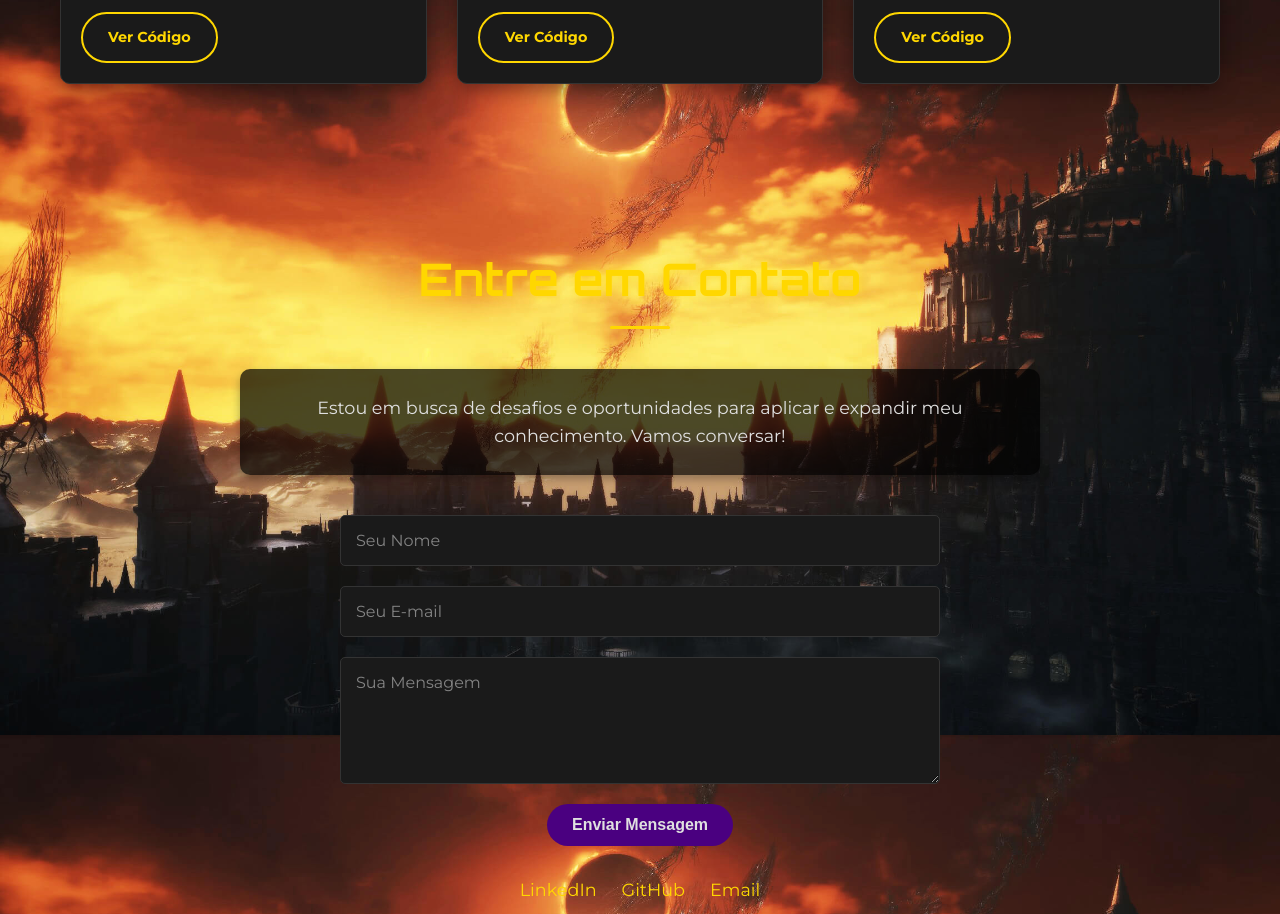
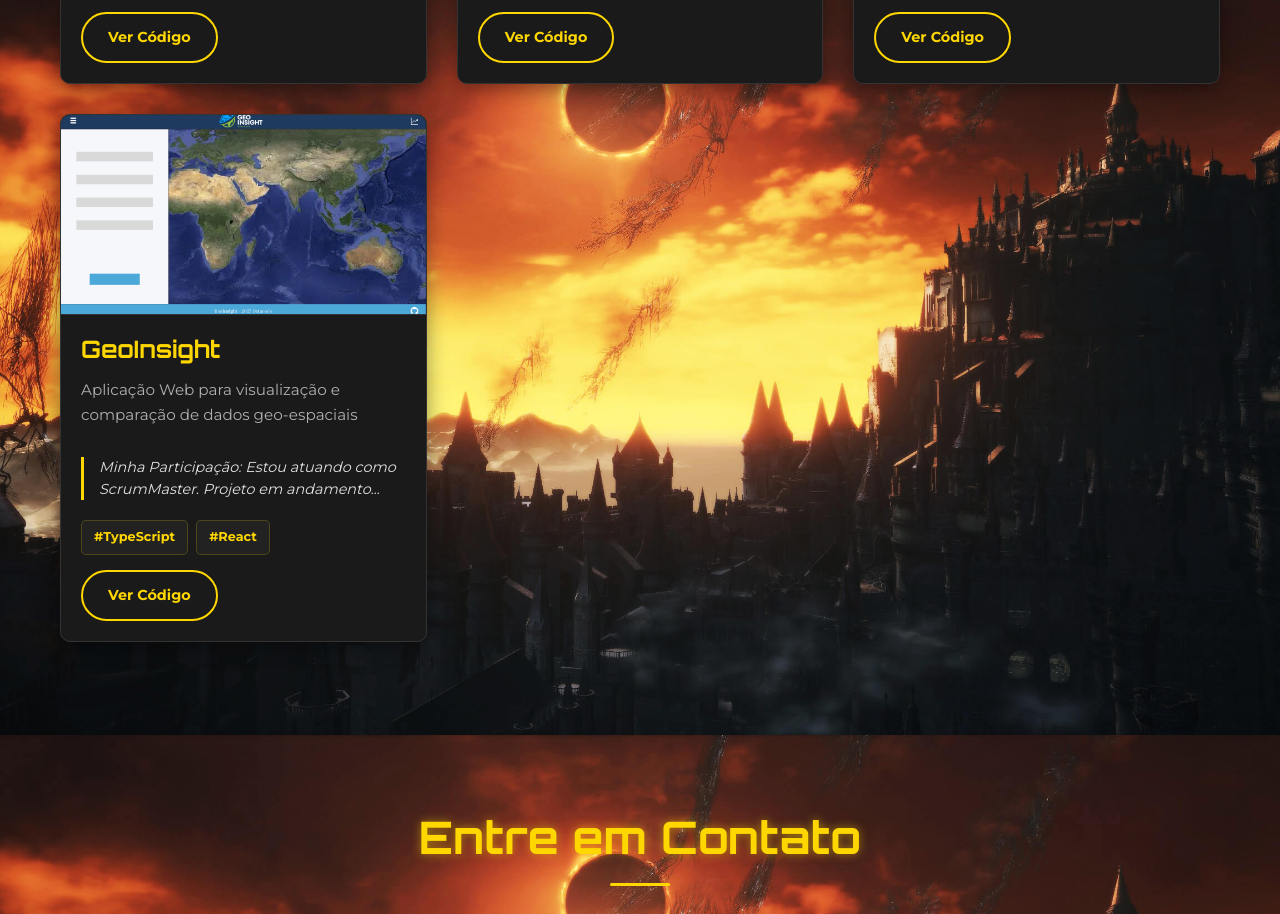
Before and after one commit to Shynj0/Portifolio, a plain HTML site: page index.html in a window 1280 px wide. Shown: the part 3265-4179 px from the top of the page. Drawn offline with Linux system fonts and the light colour scheme; files whose address does not match are found by name.

Commit message:
Atualização do Portifolio
Adicionado o projeto do 4°Semestre

```diff
--- a/index.html
+++ b/index.html
@@ -121,6 +121,18 @@
                         </div>
                         <a href="https://github.com/GustavoHammes/Financias" target="_blank" class="btn secondary-btn">Ver Código</a>
                 </div>
+                <div class="project-card">
+                        <img src="images/GeoInsight.png" alt="Projeto 2">
+                        <h3>GeoInsight</h3>
+                        <p>Aplicação Web para visualização e comparação de dados geo-espaciais</p>
+                        <p class="my-contribution">
+                            Minha Participação: Estou atuando como ScrumMaster. Projeto em andamento...
+                        </p>
+                        <div class="project-tech-stack">
+                            <span>#TypeScript</span><span>#React</span>
+                        </div>
+                        <a href="https://github.com/octacodeteam/ABP3.git" target="_blank" class="btn secondary-btn">Ver Código</a>
+                </div>
                 <!-- Adicione mais projetos aqui -->
             </div>
         </section>
```
Also changed, not shown: images/GeoInsight.png (added).
